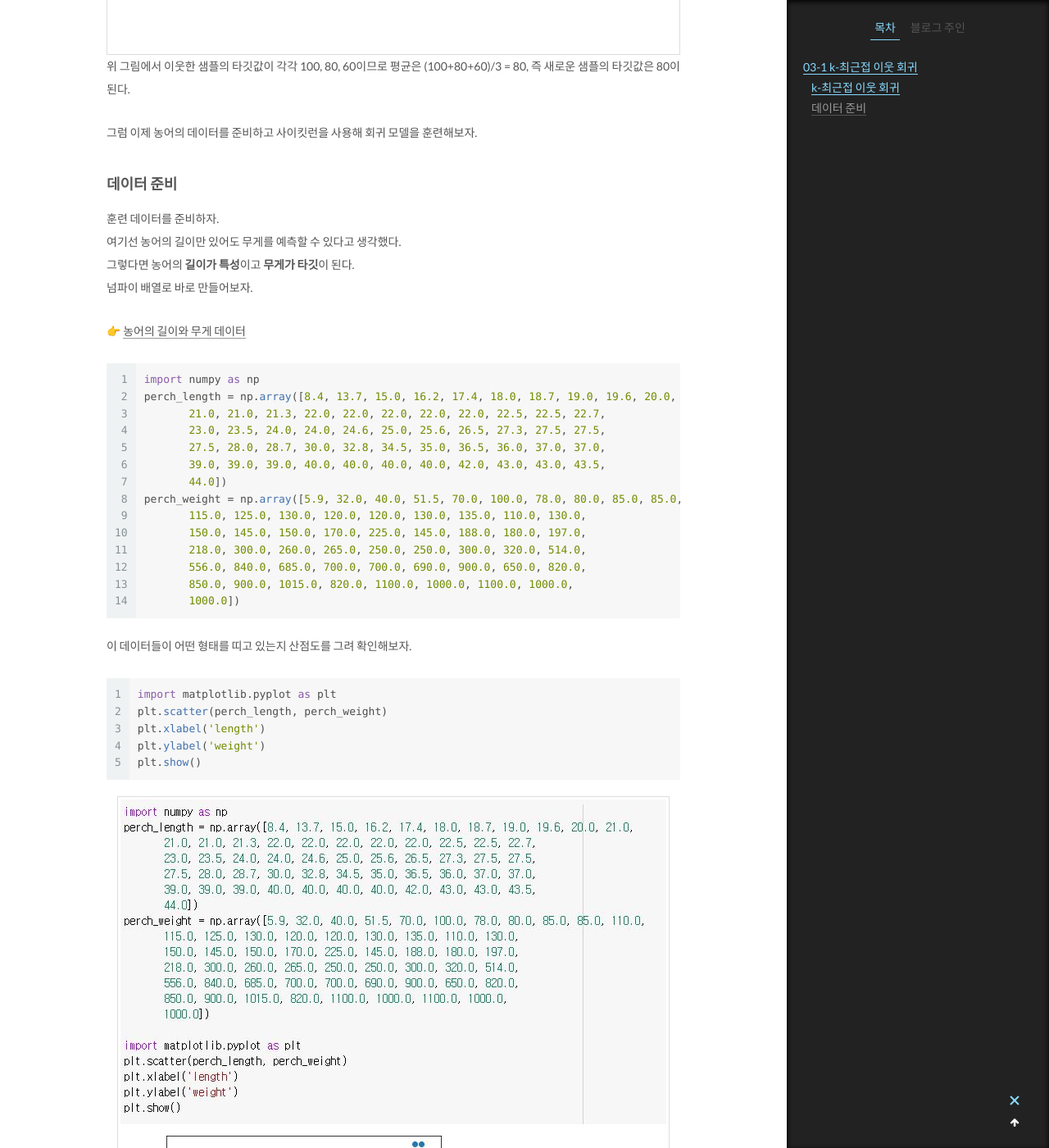
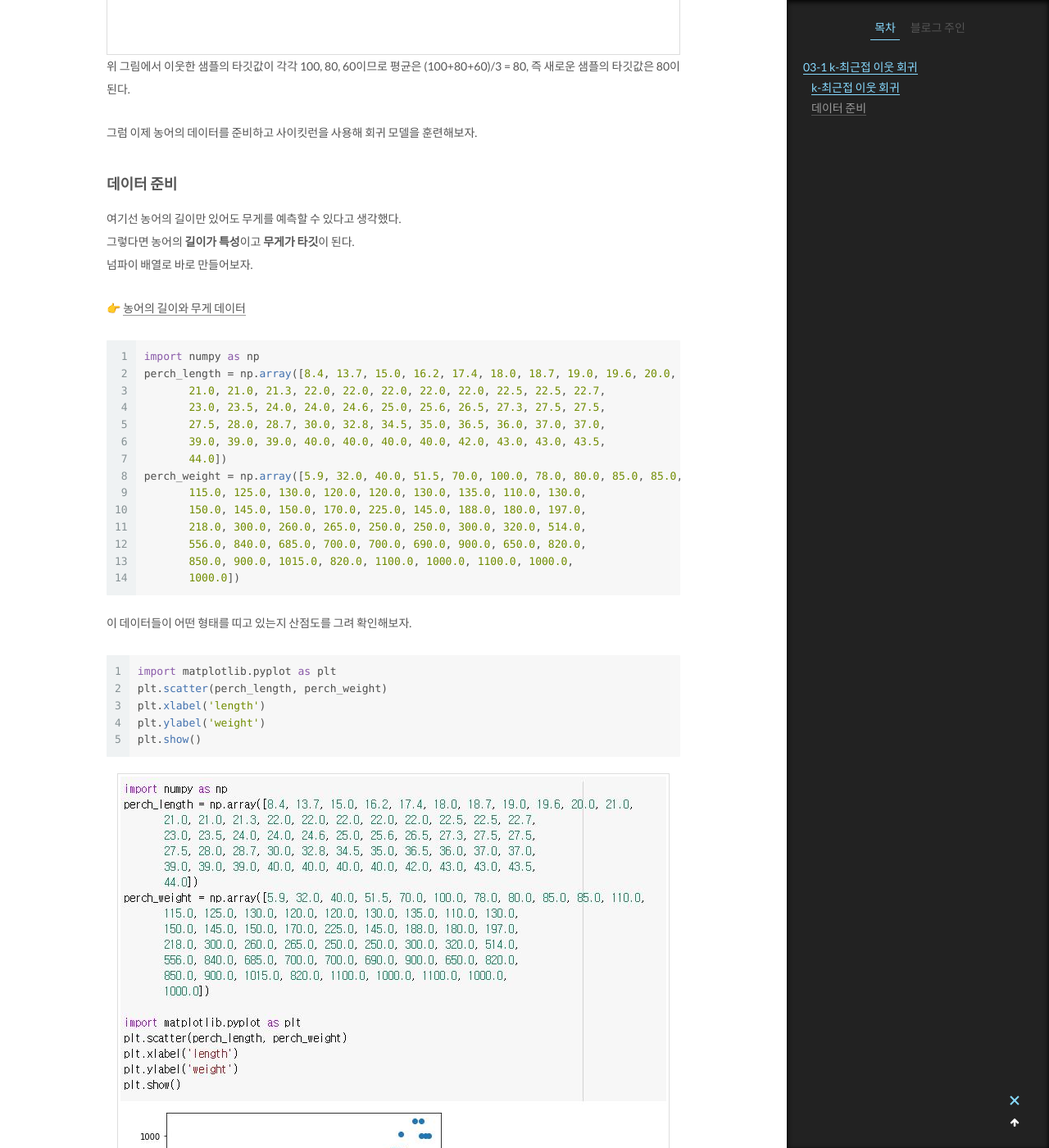
Before and after one commit to kimmin233/kimmin233.github.io, a Jekyll site: the page built from _posts/2021-09-19-AI-ch03_1.md, in a window 1280 px wide and 1400 px high, scrolled down 2078 px. Shown: the whole window at 82% size. Built offline with Jekyll 4.4.1, drawn with Linux system fonts in a browser that asks for light colours.

Commit message:
Update 2021-09-19-AI-ch03_1.md

```diff
--- a/_posts/2021-09-19-AI-ch03_1.md
+++ b/_posts/2021-09-19-AI-ch03_1.md
@@ -41,7 +41,6 @@ tags: [AI, Machine Learning, Deep Learning]
 
 ### 데이터 준비
 
-훈련 데이터를 준비하자. <br>
 여기선 농어의 길이만 있어도 무게를 예측할 수 있다고 생각했다. <br>
 그렇다면 농어의 **길이가 특성**이고 **무게가 타깃**이 된다. <br>
 넘파이 배열로 바로 만들어보자. <br>
```
